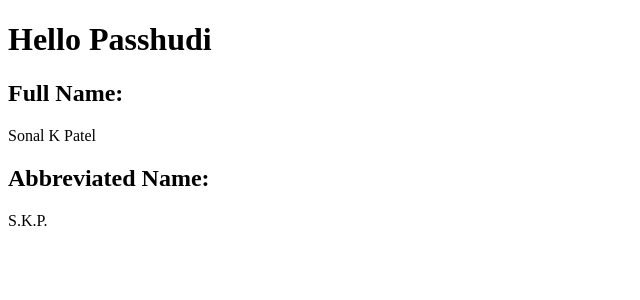
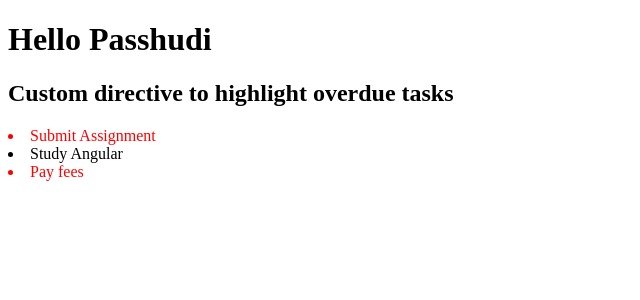
Before and after one commit to Parshvapatel2004/University_Practical, an Angular app: page / in a window 1280 px wide. Shown: the top 300 px of the page, without its empty margins (0-640 px from the left). Built offline with nearby package versions, Linux system fonts and the light colour scheme.

Commit message:
Practical 13 done

```diff
--- a/src/app/app.html
+++ b/src/app/app.html
@@ -19,4 +19,5 @@
        <!-- <app-pra10></app-pra10> -->
        <!-- <app-pra11></app-pra11> -->
 
-       <app-pra12></app-pra12>
+       <!-- <app-pra12></app-pra12> -->
+        <app-pra13></app-pra13>
--- a/src/app/app.ts
+++ b/src/app/app.ts
@@ -12,6 +12,7 @@ import { Pra9 } from './pra9/pra9';
 import { Pra10 } from './pra10/pra10';
 import { Pra11 } from './pra11/pra11';
 import { Pra12 } from './pra12/pra12';
+import { Pra13 } from './pra13/pra13';
 
 @Component({
   selector: 'app-root',
@@ -29,6 +30,7 @@ import { Pra12 } from './pra12/pra12';
     Pra10,
     Pra11,
     Pra12,
+    Pra13
   ],
   templateUrl: './app.html',
   styleUrl: './app.css',
--- /dev/null
+++ b/src/app/directives/highlight-overdue-pra13.ts
@@ -0,0 +1,12 @@
+import { Directive, ElementRef, Input, OnInit } from '@angular/core';
+
+@Directive({
+  selector: '[appHighlightOverduePra13]',
+})
+export class HighlightOverduePra13 implements OnInit {
+  @Input() appHighlightOverduePra13: boolean = false;
+  constructor(private el: ElementRef) {}
+  ngOnInit() {
+    if (this.appHighlightOverduePra13) this.el.nativeElement.style.color = 'red';
+  }
+}
--- a/src/app/pipes/name-abber-pra12-pipe.ts
+++ b/src/app/pipes/name-abber-pra12-pipe.ts
@@ -2,7 +2,6 @@ import { Pipe, PipeTransform } from '@angular/core';
 
 @Pipe({
   name: 'nameAbberPra12',
-  standalone:true
 })
 export class NameAbberPra12Pipe implements PipeTransform {
   transform(value: string): string {
--- a/src/app/pra12/pra12.ts
+++ b/src/app/pra12/pra12.ts
@@ -8,5 +8,5 @@ import { NameAbberPra12Pipe } from '../pipes/name-abber-pra12-pipe';
   styleUrl: './pra12.css',
 })
 export class Pra12 {
-  name = 'Sonal K Patel';
+  name = 'Parshva A Patel';
 }
--- /dev/null
+++ b/src/app/pra13/pra13.html
@@ -0,0 +1,5 @@
+<h2>Custom directive to highlight overdue tasks </h2>
+
+<li *ngFor="let t of tasks" [appHighlightOverduePra13]="t.overdue">
+  {{t.name}}
+</li>
--- /dev/null
+++ b/src/app/pra13/pra13.ts
@@ -0,0 +1,17 @@
+import { Component } from '@angular/core';
+import { HighlightOverduePra13 } from '../directives/highlight-overdue-pra13';
+import { NgFor } from '@angular/common';
+
+@Component({
+  selector: 'app-pra13',
+  imports: [HighlightOverduePra13,NgFor],
+  templateUrl: './pra13.html',
+  styleUrl: './pra13.css',
+})
+export class Pra13 {
+  tasks = [
+    {name:'Submit Assignment',overdue:true},
+    {name:'Study Angular',overdue:false},
+    {name:'Pay fees',overdue:true}
+  ]
+}
```
Also changed, not shown: src/app/pra13/pra13.css (added), 2 other files (tests, documents, lock files or other folders).
